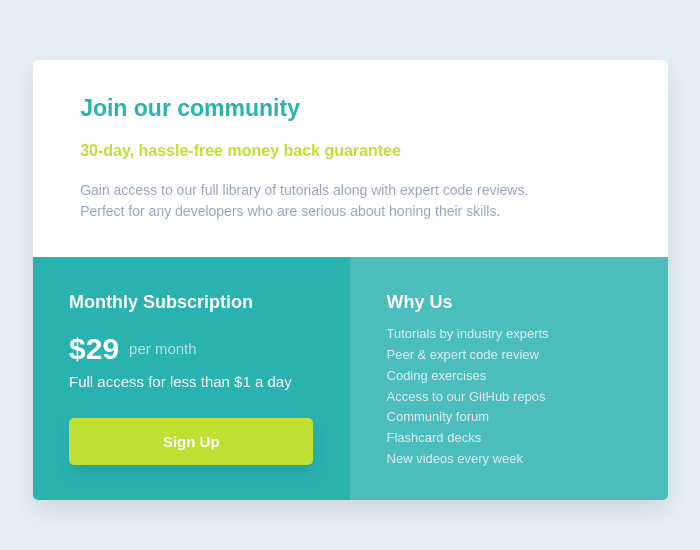
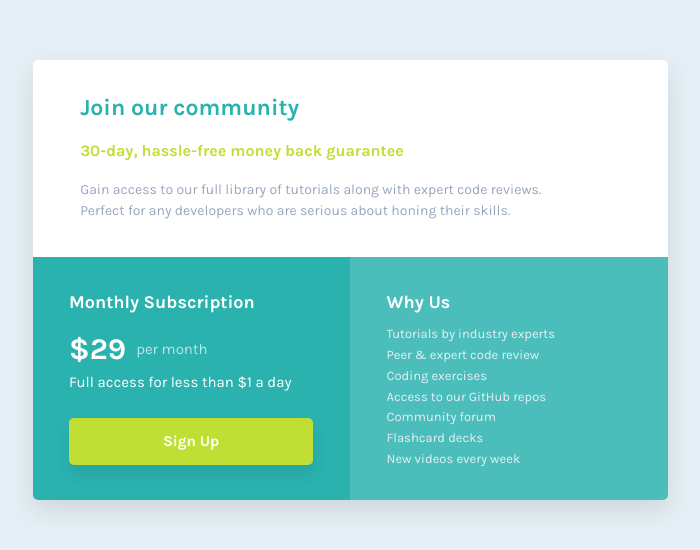
Before and after one commit to okeke-ugochukwu/Frontend_mentor_single_price_grid_component, a plain HTML site: page index.html in a window 1280 px wide. Shown: the part 120-670 px from the top of the page, without its empty margins (290-990 px from the left). Drawn offline with Linux system fonts and the light colour scheme; files that its build step writes are made by us from their sources.

Commit message:
Added google fonts

```diff
--- a/index.html
+++ b/index.html
@@ -4,7 +4,8 @@
         <title> Document </title>
 
         <meta charset="UTF-8">
-        <link rel="stylesheet" href="style.css"> <!--for google fonts-->
+        <link rel="preconnect" href="https://fonts.gstatic.com">
+        <link href="https://fonts.googleapis.com/css2?family=Karla:ital,wght@0,200;0,300;0,400;0,500;0,600;0,700;0,800;1,200;1,300;1,400;1,500;1,600;1,700;1,800&display=swap" rel="stylesheet">
         <link rel="shortcut icon" href="img/favicon.png" type="image/png">
         <link rel="stylesheet" href="css/reset.css">
         <link rel="stylesheet" href="css/normalize.css">
```
